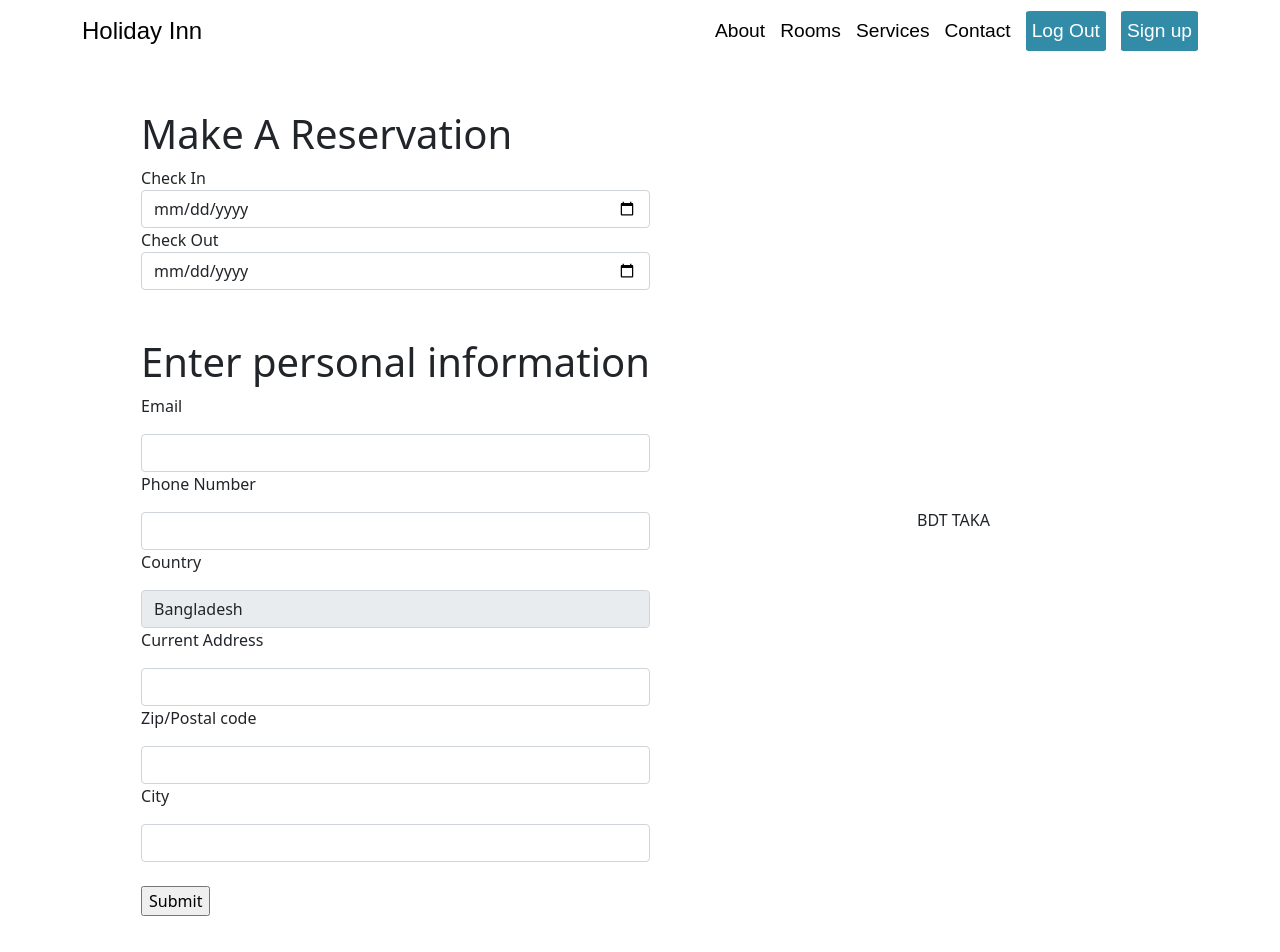
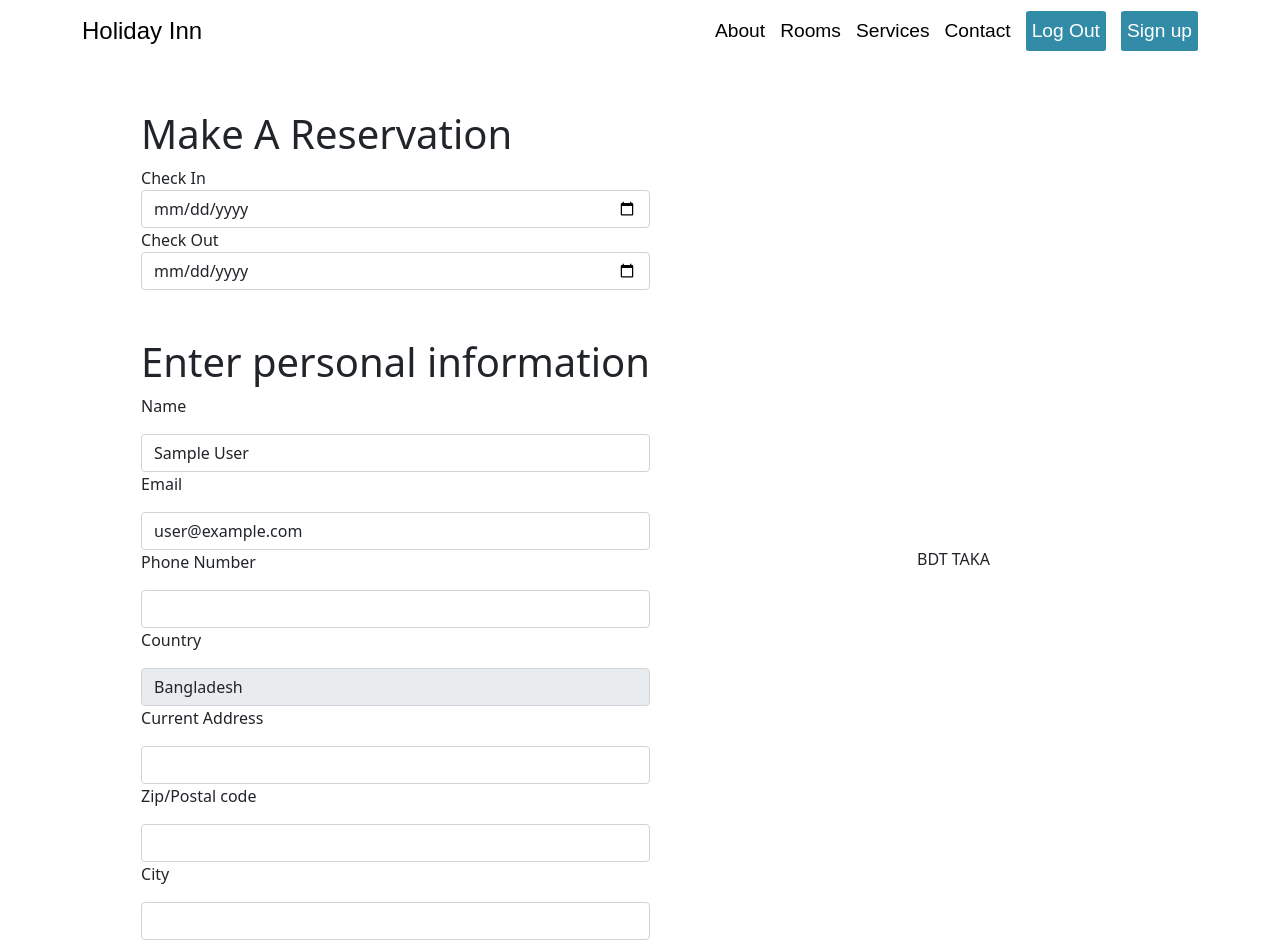
Before and after one commit to RahmanRakib9/Holiday-Inn-Client, a React (Create React App) app: page /shipment/1 in a window 1280 px wide. Shown: the top 952 px of the page. Before the commit the page ends 916 px from the top, so only its background shows below. Built offline with nearby package versions, Linux system fonts and the light colour scheme; no server answers; sample sign-in values are in the browser's storage.

Commit message:
collect booking data and post them into db

```diff
--- a/src/App.js
+++ b/src/App.js
@@ -27,7 +27,7 @@
           <Route path='/book/:id' element={<Booking />} />
           <Route path='/login' element={<Login />} />
           <Route path='/register' element={<Register />} />
-          <Route path='/shipment/:id' element={<Shipment />} />
+          <Route path='/shipment/:id' element={<PrivateRoute>{<Shipment />}</PrivateRoute>} />
           <Route path='*' element={<NotFound />} />
         </Routes>
         {/* <Footer /> */}
--- a/src/Pages/Booking/Shipment/Shipment.js
+++ b/src/Pages/Booking/Shipment/Shipment.js
@@ -15,7 +15,7 @@
                .then(res => res.json())
                .then(data => {
                     setShipment(data)
-                    console.log(data);
+                    // console.log(data);
                })
      }, [])
 
@@ -24,7 +24,7 @@
           <Container>
                <Row className='w-100 mt-5' >
                     <Col xs={12} md={7}>
-                         <ShipmentForm />
+                         <ShipmentForm shipment={shipment}></ShipmentForm>
                     </Col>
                     <Col xs={12} md={5} className='d-flex justify-content-center align-items-center'>
                          <div >
--- a/src/Pages/Booking/Shipment/ShipmentForm.js
+++ b/src/Pages/Booking/Shipment/ShipmentForm.js
@@ -1,49 +1,93 @@
-import React from 'react';
+import React, { useState } from 'react';
 import { useForm } from "react-hook-form";
 import './ShipmentForm.css';
+import useAuth from '../../../hooks/useAuth'
 
-const ShipmentForm = () => {
-     const { register, handleSubmit, watch, formState: { errors } } = useForm();
-     const onSubmit = data => console.log(data);
+const ShipmentForm = ({ shipment }) => {
+     const { roomTitle, price } = shipment;
+     const { register, formState: { errors }, reset } = useForm();
+     const { user } = useAuth();
+
+     const initialInfo = { checkIn: '', checkOut: '', userName: user.displayName, email: user.email, phone: '', country: '', address: '', zip: null, city: '' }
+     const [userInfo, setUserInfo] = useState(initialInfo)
+
+     //get input value and them into state
+     const handleBlur = e => {
+          const field = e.target.name;
+          const value = e.target.value;
+          const updatedInfo = { ...userInfo };
+          updatedInfo[field] = value;
+          setUserInfo(updatedInfo);
+     }
+
+
+     const handleOnSubmit = e => {
+          //collect data
+          const bookingData = {
+               ...userInfo,
+               roomName: roomTitle,
+               roomPrice: price
+          }
+          //send data to server
+          fetch('http://localhost:5000/users', {
+               method: 'POST',
+               headers: {
+                    'content-type': 'application/json'
+               },
+               body: JSON.stringify(bookingData)
+          })
+               .then(res => res.json())
+               .then(data => {
+                    e.target.reset();
+               })
+
+
+          e.preventDefault();
+          // alert('submitting')
+
+     }
+
 
 
      return (
           <div className='d-flex justify-content-center'>
-               <form onSubmit={handleSubmit(onSubmit)}>
+               <form onSubmit={handleOnSubmit}>
 
                     <section>
                          <h1>Make A Reservation</h1>
                          <label htmlFor="checkIn">Check In</label>
-                         <input type="date" id='checkIn' className='form-control' />
+                         <input type="date" name='checkIn' required id='checkIn' className='form-control' onBlur={handleBlur} />
 
                          <label htmlFor="checkOut">Check Out</label>
-                         <input type="date" id='checkOut' className='form-control' />
+                         <input type="date" name='checkOut' required id='checkOut' className='form-control' onBlur={handleBlur} />
                     </section>
 
                     <section className='mt-5'>
                          <h1>Enter personal information</h1>
+                         <p>Name</p>
+                         <input type='text' name='userName' defaultValue={user.displayName} required className='form-control' onBlur={handleBlur} />
 
                          <p>Email</p>
-                         <input type='email' {...register("email", { required: true })} className='form-control' />
+                         <input type='email' name='email' defaultValue={user.email} required className='form-control' onBlur={handleBlur} />
 
                          <p>Phone Number</p>
-                         <input type='number' {...register("phone", { required: true })} className='form-control' />
+                         <input type='number' name='phone' required className='form-control' onBlur={handleBlur} />
 
                          <p>Country</p>
-                         <input defaultValue="Bangladesh" {...register("Bangladesh", { required: true })} className='form-control' disabled />
+                         <input type='text' name='country' defaultValue="Bangladesh" required className='form-control' disabled onBlur={handleBlur} />
 
                          <p>Current Address</p>
-                         <input type='text' {...register("address", { required: true })} className='form-control' />
+                         <input type='text' name='address' required className='form-control' onBlur={handleBlur} />
 
                          <p>Zip/Postal code</p>
-                         <input type='number' {...register("number", { required: true })} className='form-control' />
+                         <input type='number' name='zip' required className='form-control' onBlur={handleBlur} />
 
                          <p>City</p>
-                         <input type='text' {...register("text", { required: true })} className='form-control' /><br />
+                         <input type='text' name='city' required className='form-control' onBlur={handleBlur} /><br />
                     </section>
 
 
-                    <input type="submit" />
+                    <input type="submit" value='Proceed to Pay' />
                </form>
           </div>
      );
```
Also changed, not shown: src/Pages/Booking/Billing/Billing.js (added).
